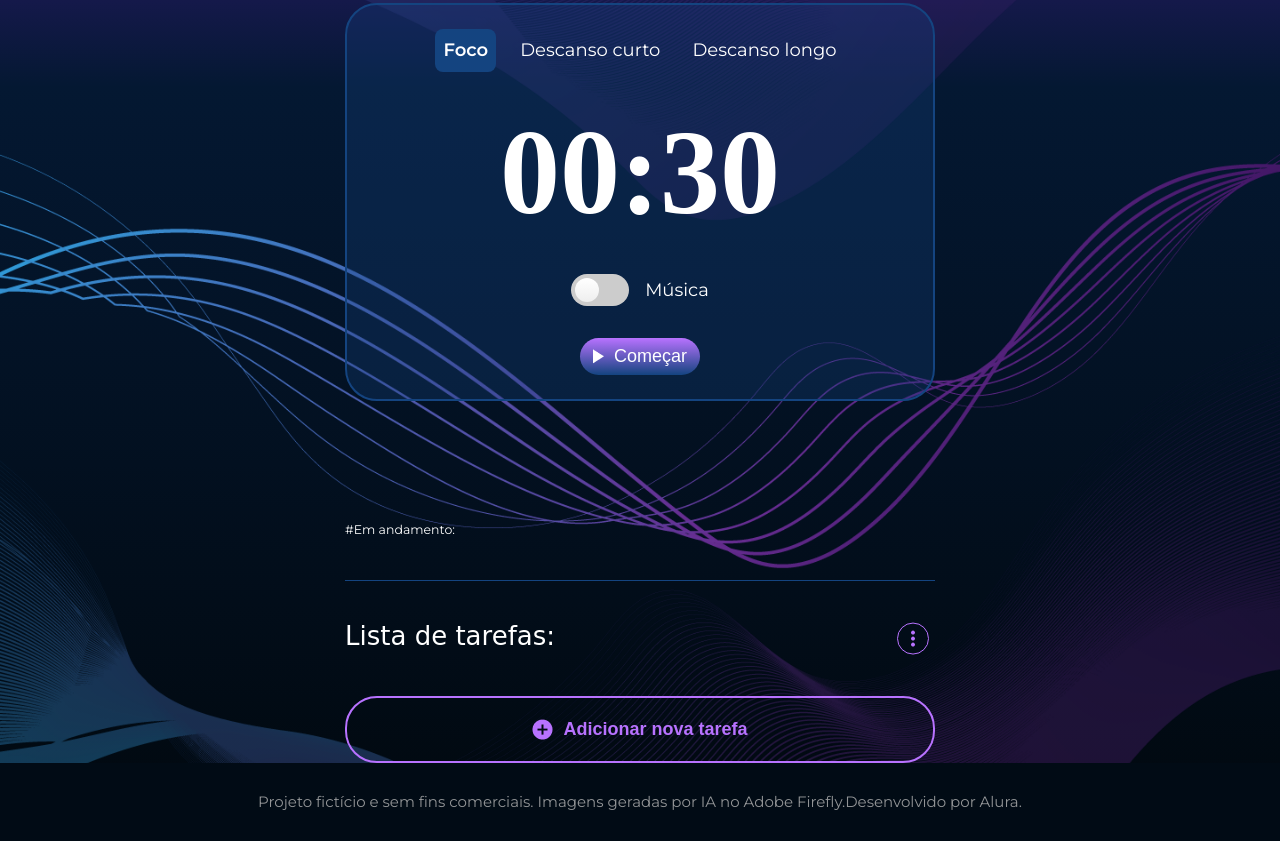
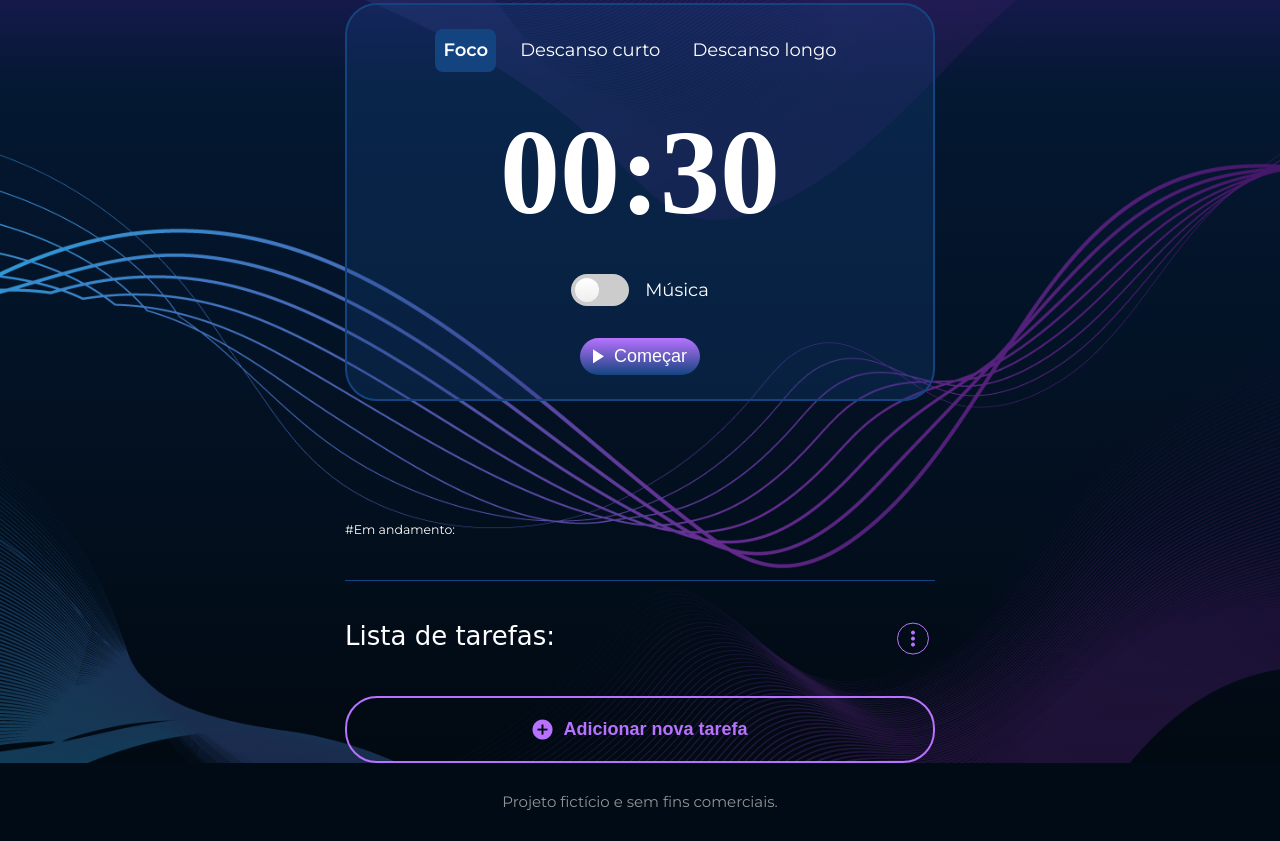
Before and after one commit to brncosta1/projefokus-final, a plain HTML site: page index.html in a window 1280 px wide. Shown: the part 621-1462 px from the top of the page. Drawn offline with nearby package versions, Linux system fonts and the light colour scheme; a web font is replaced by a local one.

Commit message:
Update index.html

```diff
--- a/index.html
+++ b/index.html
@@ -127,7 +127,7 @@
 
         <footer class="app__footer">
             <p class="app__footer-text">
-                Projeto fictício e sem fins comerciais. Imagens geradas por IA no Adobe Firefly.Desenvolvido por Alura.
+                Projeto fictício e sem fins comerciais.
             </p>
         </footer>
     </main>
```
